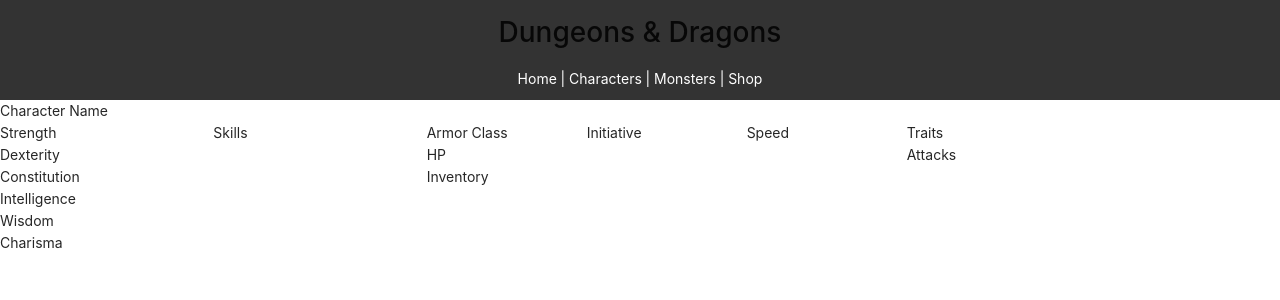
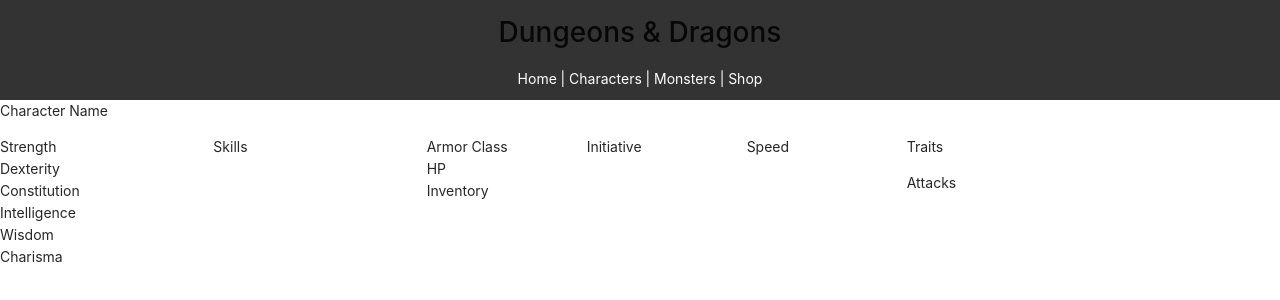
Before and after one commit to RolandOver9000/dnd_character_builder, a React (Create React App) app: page /characters in a window 1280 px wide. Shown: the top 300 px of the page. Built offline with nearby package versions, Linux system fonts and the light colour scheme; no server answers.

Commit message:
push for help the others

```diff
--- a/src/App.js
+++ b/src/App.js
@@ -1,6 +1,5 @@
-import React, { Component } from "react";
+import React from "react";
 import { BrowserRouter as Router, Route } from "react-router-dom";
-import Axios from "axios";
 import Character from "./components/pages/character/character";
 import Shop from "./components/pages/shop/shop";
 
--- a/src/components/pages/character/character.js
+++ b/src/components/pages/character/character.js
@@ -1,18 +1,16 @@
-import React, { Component } from "react";
-import { Row, Col, Divider } from "antd";
+import React from "react";
+import { Row, Col } from "antd";
 import "antd/dist/antd.css";
-
-const DemoBox = (props) => (
-  <p className={`height-${props.value}`}>{props.children}</p>
-);
 
 function Character() {
   return (
     <div>
       <Row>
-        <Col span={24}>Character Name</Col>
+        <Col span={24}>
+          <p>Character Name</p>
+        </Col>
       </Row>
-      <Row>
+      <Row span={24}>
         <Col span={4}>
           <Row span={2}>Strength</Row>
           <Row span={2}>Dexterity</Row>
@@ -32,13 +30,17 @@
             <Col span={8}>Initiative</Col>
             <Col span={8}>Speed</Col>
           </Row>
-          <Row span={24}>HP</Row>
-          <Row span={24}>Inventory</Row>
+          <Row>HP</Row>
+          <Row>Inventory</Row>
         </Col>
 
         <Col span={7}>
-          <Row span={24}>Traits</Row>
-          <Row span={24}>Attacks</Row>
+          <Row span={24}>
+            <p>Traits</p>
+          </Row>
+          <Row span={24}>
+            <p>Attacks</p>
+          </Row>
         </Col>
       </Row>
     </div>
--- a/src/components/pages/shop/Item.js
+++ b/src/components/pages/shop/Item.js
@@ -4,7 +4,6 @@
   return (
     <div>
       <h3>{name}</h3>
-      <h4>{price}</h4>
     </div>
   );
 };
--- a/src/components/pages/shop/ItemContext.js
+++ b/src/components/pages/shop/ItemContext.js
@@ -1,11 +1,41 @@
 import React, { useState, createContext, useEffect } from "react";
+import Axios from "axios";
 
 export const ItemContext = createContext();
 
 export const ItemProvider = (props) => {
-  const [items, setItems] = useState("");
+  const [items, setItems] = useState([
+    {
+      name: "Sword",
+    },
+  ]);
+
+  // useEffect(() => {
+  //   Axios.get("https://www.dnd5eapi.co/api/equipment").then((resp) =>
+  //     // setItems(resp.data.results)
+  //     setItems(resp.data.results)
+  //   );
+  // }, []);
+
+  // useEffect(() => {
+  //   Axios.get("https://www.dnd5eapi.co/api/equipment/club").then((resp) =>
+  //     // setItems(resp.data.results)
+  //     setItems(resp.data)
+  //   );
+  // }, []);
+
+  useEffect(() => {
+    Axios.get("https://www.dnd5eapi.co/api/equipment").then((resp) => {
+      resp.data.results.map((item) => {
+        Axios.get(item.url).then((itemObject) => {
+          setItems(item);
+        });
+      });
+    });
+  }, []);
+
   return (
-    <ItemContext.Provider value={[items, setItems]}>
+    <ItemContext.Provider value={(items, setItems)}>
       {props.children}
     </ItemContext.Provider>
   );
--- a/src/components/pages/shop/shop.js
+++ b/src/components/pages/shop/shop.js
@@ -1,23 +1,14 @@
-import React, { useState, useContext, useEffect } from "react";
+import React, { useContext } from "react";
 import { ItemContext } from "./ItemContext";
 import Item from "./Item";
-import Axios from "axios";
 
 const Shop = () => {
   const [items, setItems] = useContext(ItemContext);
 
-  useEffect(() => {
-    Axios.get("http://dnd5eapi.co/api/equipment").then((items) => {
-      items.map((item) => {
-        Axios.get(item.url).then((itemObject) => setItems({ ...items, item }));
-      });
-    });
-  }, []);
-
   return (
     <div>
       {items.map((item) => (
-        <Item name={item.name} price={item.price} />
+        <Item name={item.name} key={item._id} />
       ))}
     </div>
   );
```
